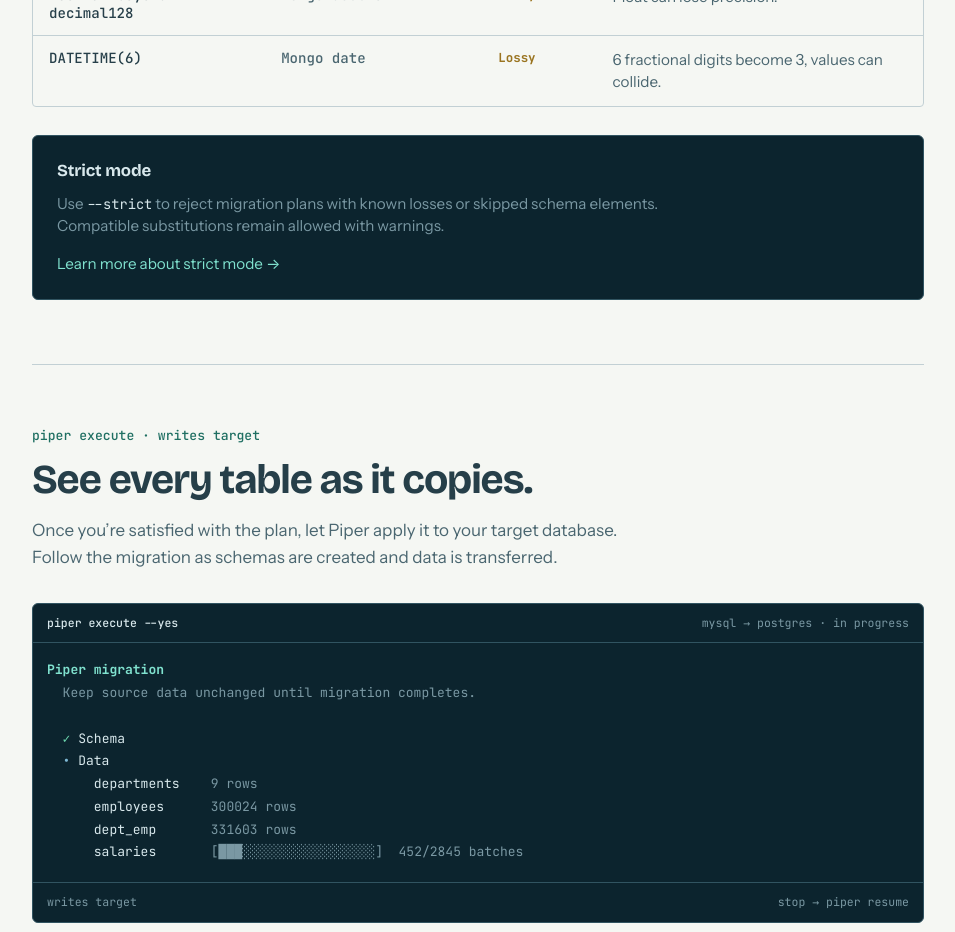
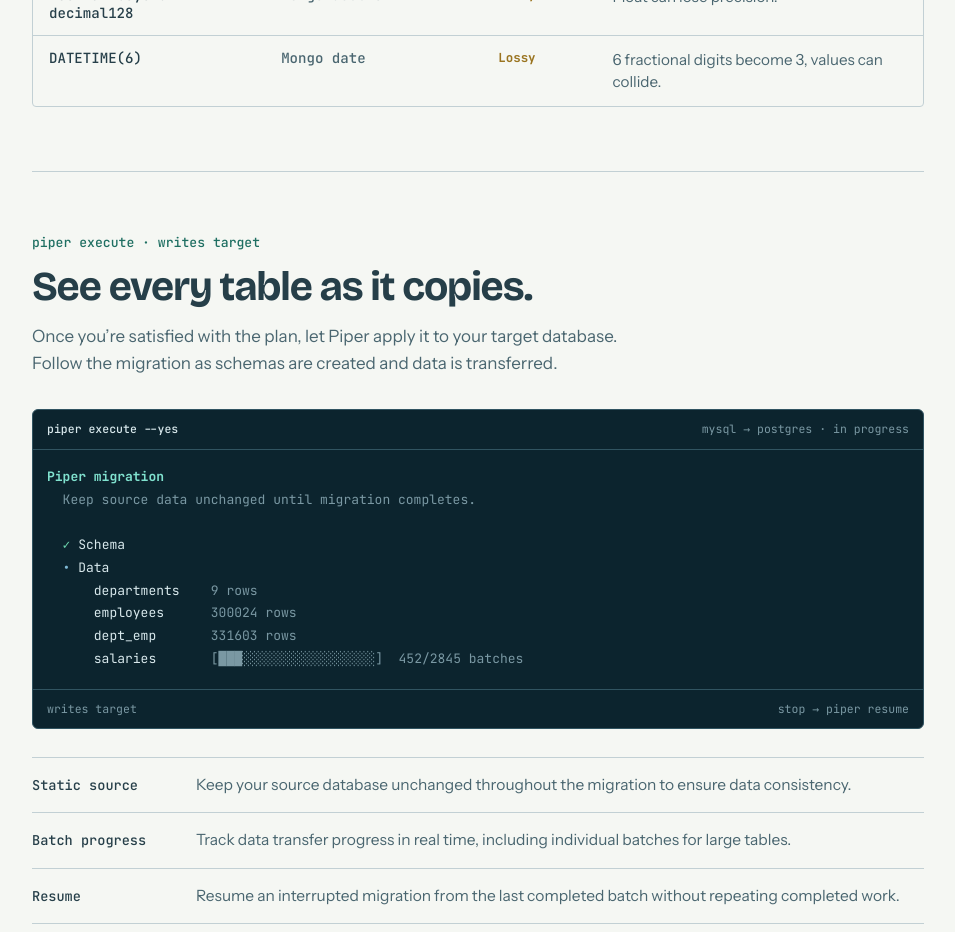
Before and after one commit to PiperKitOrg/piper-landing-page, a plain HTML site: page index.html in a window 1280 px wide. Shown: the part 3180-4112 px from the top of the page, without its empty margins (290-1245 px from the left). Drawn offline with nearby package versions, Linux system fonts and the light colour scheme.

Commit message:
remove unncessary strict mode box

```diff
--- a/index.html
+++ b/index.html
@@ -408,11 +408,11 @@ footer{padding-block:40px 48px;color:var(--muted)}
       </table>
     </div>
   </div>
-  <div class="strict">
+  <!-- <div class="strict">
     <h3>Strict mode</h3>
     <p>Use <code>--strict</code> to reject migration plans with known losses or skipped schema elements. Compatible substitutions remain allowed with warnings.</p>
     <a href="docs/what-changes.html">Learn more about strict mode →</a>
-  </div>
+  </div> -->
 </section>
 
 <!-- EXECUTE -->
```
